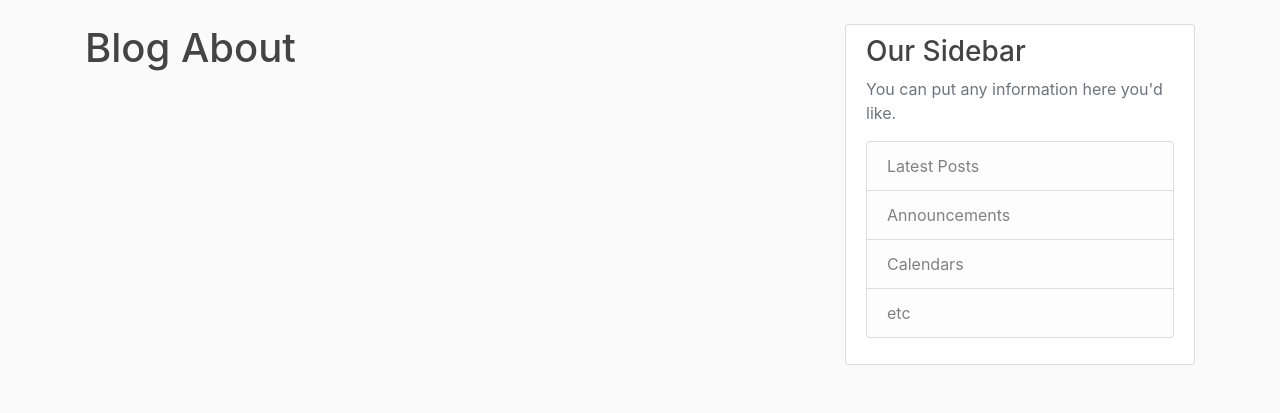
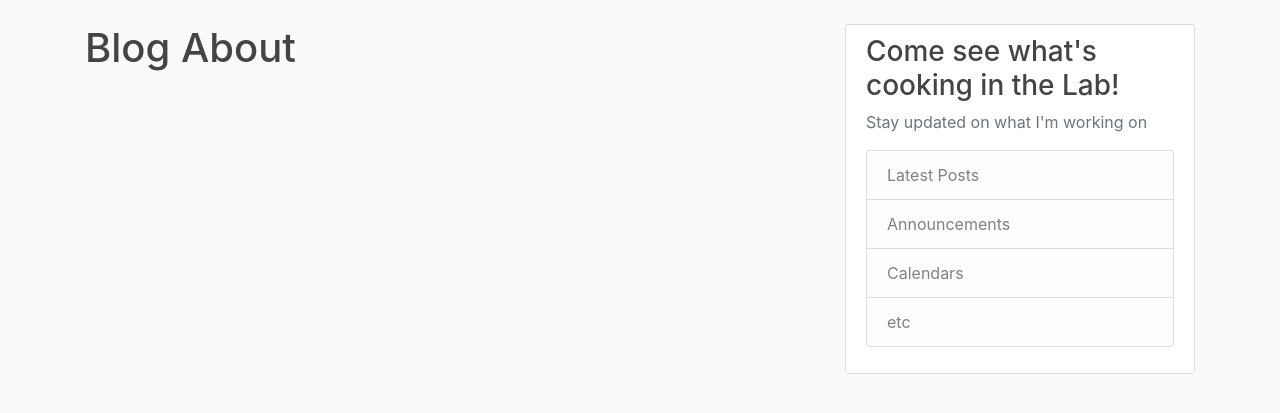
Before and after one commit to MaxIsWell42/TheLab, a Django app: template blog/templates/blog/about.html in a window 1280 px wide. Shown: the part 56-469 px from the top of the page. Run offline with Django 3.2, Linux system fonts and the light colour scheme; the template is opened without the code that fills it, so the values that code supplies are empty; some libraries are stand-ins or nearby versions.

Commit message:
[fix] Cleaned up base.html

```diff
--- a/blog/templates/blog/base.html
+++ b/blog/templates/blog/base.html
@@ -59,8 +59,8 @@
             </div>
             <div class="col-md-4">
                 <div class="content-section">
-                <h3>Our Sidebar</h3>
-                <p class='text-muted'>You can put any information here you'd like.
+                <h3>Come see what's cooking in the Lab!</h3>
+                <p class='text-muted'>Stay updated on what I'm working on
                     <ul class="list-group">
                     <li class="list-group-item list-group-item-light">Latest Posts</li>
                     <li class="list-group-item list-group-item-light">Announcements</li>
```
Also changed, not shown: 2 other files.
